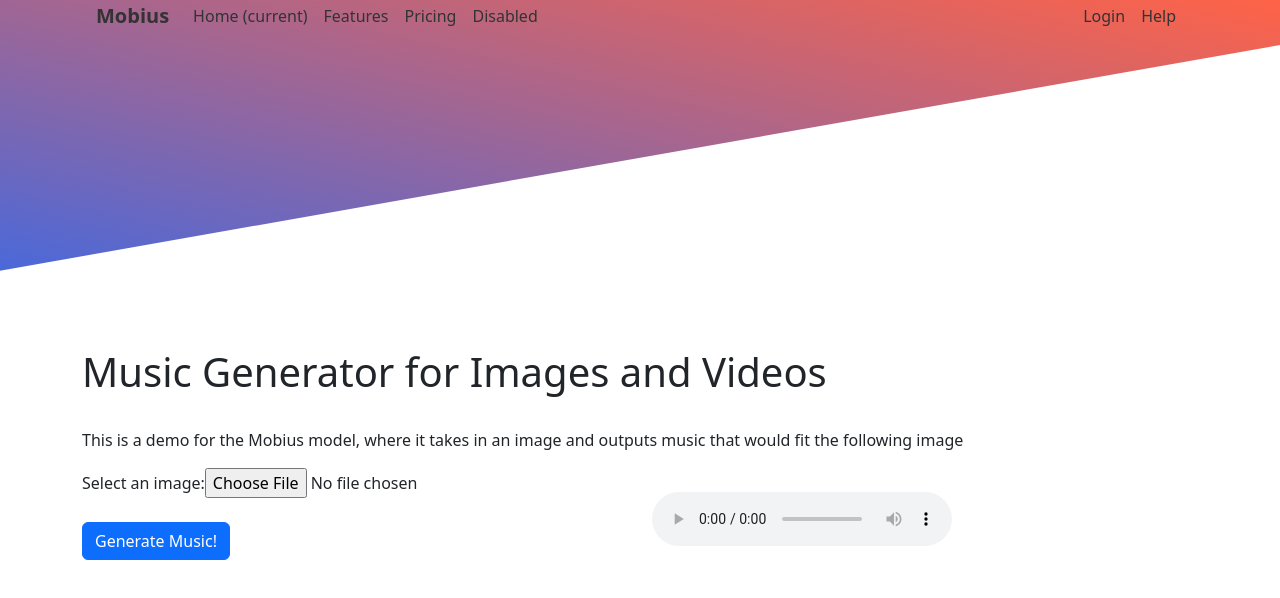
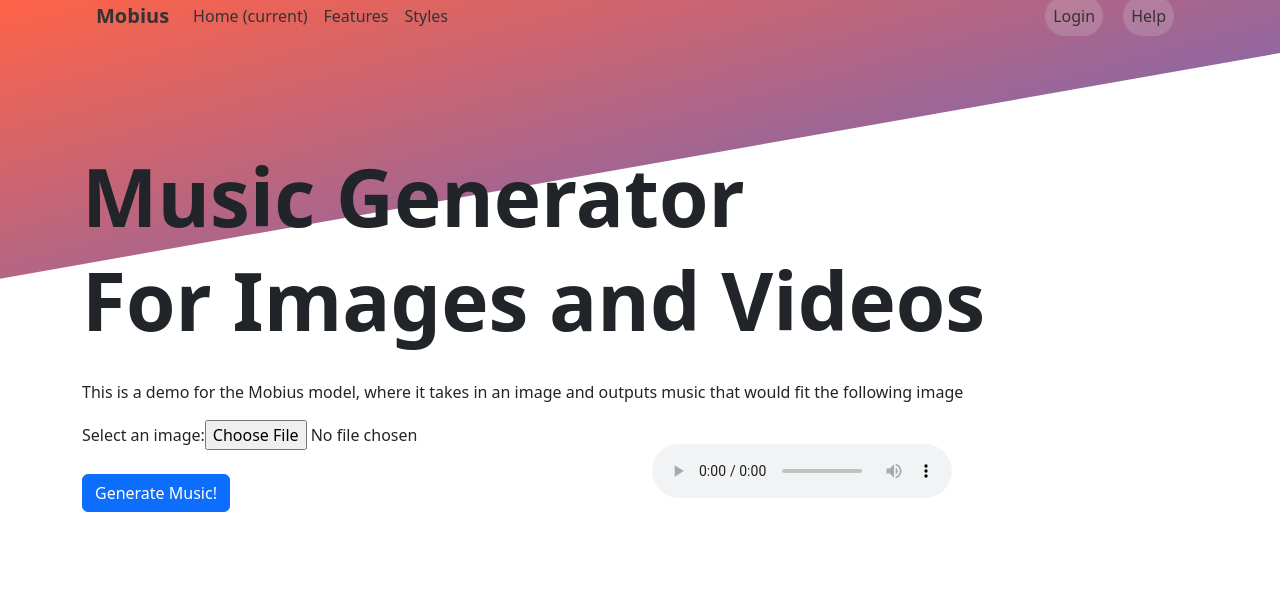
Before and after one commit to LyJacky/ImageToMusicGenerator, an Angular app in the folder image-to-music/: page / in a window 1280 px wide. Shown: the top 598 px of the page. Built offline with nearby package versions, Linux system fonts and the light colour scheme.

Commit message:
pushing pretty

```diff
--- a/image-to-music/src/app/components/main-page/main-page.component.css
+++ b/image-to-music/src/app/components/main-page/main-page.component.css
@@ -38,10 +38,13 @@
 .split-background {
     position: relative;
     width: 100%;
-    height: 300px; /* Adjust height as needed */
-    background: linear-gradient(to bottom left,  #ff6347, #4169e1); /* Gradient background */
+    height: 350px; /* Adjust height as needed */
+    background: linear-gradient(to bottom right,  #ff6347, #4169e1); /* Gradient background */
 }
-
+header h1 {
+  font-size: 5em; /* Adjust the font size as needed */
+  font-weight: bold;
+}
     .split-background::after {
         content: '';
         position: absolute;
@@ -55,7 +58,16 @@
         z-index: 1; /* Ensure pseudo-element is above gradient background */
     }
 
-    .container {
-        position: relative;
-        z-index: 2; /* Set a higher z-index to be above background */
+  .container {
+      position: relative;
+      z-index: 2;
+  }
+    .bubble {
+      color: white;
+      text-decoration: none;
+      padding: 8px 15px;
+      margin: 10px;
+      border-radius: 20px; /* Adjust the border-radius to control the "bubble" appearance */
+      background-color: rgba(225, 225, 225, 0.2); /* Adjust the alpha value for transparency */
+      position: relative;
     }
--- a/image-to-music/src/app/components/main-page/main-page.component.html
+++ b/image-to-music/src/app/components/main-page/main-page.component.html
@@ -10,26 +10,6 @@
 </head>
 
 <body>
-
-<!--  <nav class="navbar navbar-expand-lg navbar-light bg-light fixed-top">-->
-<!--    <a class="navbar-brand" href="#">Mobius</a>-->
-<!--    <div class="collapse navbar-collapse" id="navbarNav">-->
-<!--      <ul class="navbar-nav">-->
-<!--        <li class="nav-item active">-->
-<!--          <a class="nav-link" href="#">Home <span class="sr-only">(current)</span></a>-->
-<!--        </li>-->
-<!--        <li class="nav-item">-->
-<!--          <a class="nav-link" href="#">Features</a>-->
-<!--        </li>-->
-<!--        <li class="nav-item">-->
-<!--          <a class="nav-link" href="#">Pricing</a>-->
-<!--        </li>-->
-<!--        <li class="nav-item">-->
-<!--          <a class="nav-link disabled" href="#">Disabled</a>-->
-<!--        </li>-->
-<!--      </ul>-->
-<!--    </div>-->
-<!--  </nav>-->
 <nav class="navbar navbar-expand-lg navbar-light bg-light fixed-top navbar-transparent nav">
     <b class="navbar-brand" href="#">Mobius</b>
     <div class="collapse navbar-collapse justify-content-between" id="navbarNav">
@@ -42,29 +22,30 @@
                 <a class="nav-link" href="#">Features</a>
             </li>
             <li class="nav-item">
-                <a class="nav-link" href="#">Pricing</a>
-            </li>
-            <li class="nav-item">
-                <a class="nav-link disabled" href="#">Disabled</a>
+                <a class="nav-link" href="#">Styles</a>
             </li>
         </ul>
 
         <!-- Right side elements -->
         <ul class="navbar-nav">
             <li class="nav-item">
-                <a class="nav-link" href="#">Login</a>
+                <a class="nav-link bubble" href="#">Login</a>
             </li>
             <li class="nav-item">
-                <a class="nav-link" href="#">Help</a>
+                <a class="nav-link bubble" href="#">Help</a>
             </li>
         </ul>
     </div>
 </nav>
-<div class="split-background"></div>
+<div class="split-background">
 
-  <div class="container mt-5">
-    <header class="row mb-4">
-      <h1>Music Generator for Images and Videos</h1>
+
+</div>
+
+  <div class="container mt-5" >
+    <header class="row mb-4"style="margin-top: -250px;">
+      <h1>Music Generator </h1>
+      <h1>For Images and Videos</h1>
     </header>
 
     <p>This is a demo for the Mobius model, where it takes in an image and outputs music that would fit the following
```
